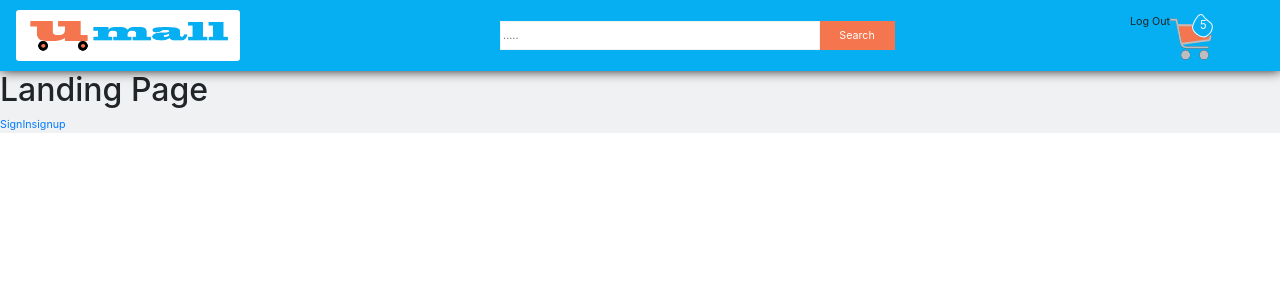
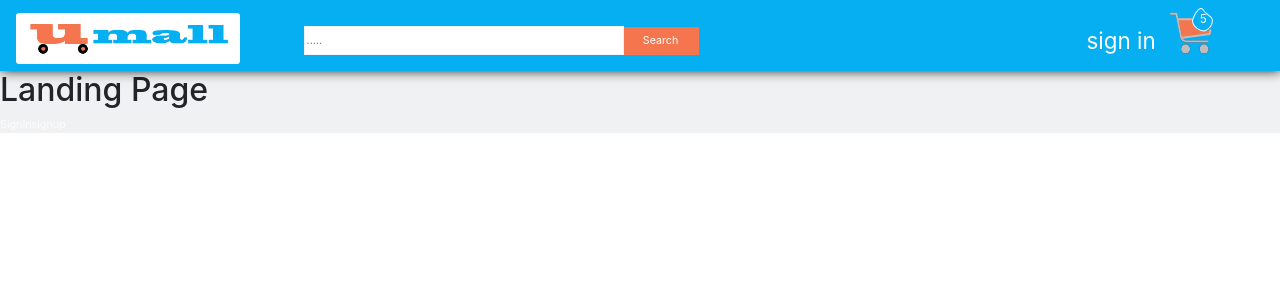
Before and after one commit to locksiDesmond/UMall-AdenolaMall, a React (Create React App) app: page / in a window 1280 px wide. Shown: the top 300 px of the page. Built offline with nearby package versions, Linux system fonts and the light colour scheme; no server answers.

Commit message:
MainNav authentication with feew changes to ******Form and button

```diff
--- a/src/App.css
+++ b/src/App.css
@@ -17,6 +17,11 @@
 
 button {
     border: 1px solid transparent;
+}
+
+.Navbar>.btn--group {
+    display: inline-block;
+    margin-left: 3rem;
 }
 
 .btn--group>button {
@@ -41,13 +46,46 @@ button {
     padding-top: 1rem;
 }
 
-.left--nav>button {
-    content: '';
-    margin: .4rem;
+/* left Nav */
+.left--nav {
+    display: flex;
+    justify-content: space-between;
+    /* padding-top: 1rem; */
 }
+
+.left--nav span {
+    margin-right: .9rem;
+    font-size: 1.4rem;
+    color: #fff;
+    text-transform: lowercase;
+}
+
+.left--nav .a {
+    font-size: 1.4rem;
+    text-transform: lowercase;
+}
+
+.a {
+    background-color: transparent;
+    padding: 0;
+}
+
+
+a,
+.a {
+    color: #fcfcfc
+}
+
+a:hover,
+.a:hover {
+    text-decoration: none;
+    color: #001996;
+}
+
 
 .logo--div {
     position: relative;
+    margin-top: -1rem;
 }
 
 .notification--badge {
@@ -65,6 +103,48 @@ button {
 
 }
 
+/* @media for navbar */
+@media (max-width:760px) {
+    .btn--group {
+        display: none !important
+    }
+}
+
+@media(max-width: 510px) {
+    .left--nav {
+        display: none;
+    }
+
+
+
+
+}
+
+@media (max-width:990px) {
+    .search--input {
+        width: 15rem !important;
+    }
+}
+
+@media (max-width:990px) {
+    .search--input {
+        width: 11rem !important;
+    }
+
+    .navbar--contents {
+        margin-right: 0 !important;
+
+    }
+
+    .btn--group::after {
+        margin: 1rem;
+    }
+
+    .Navbar>.btn--group {
+        margin-left: 0;
+    }
+}
+
 /* Body css */
 .body {
     display: Block;
@@ -78,7 +158,11 @@ button {
 /* colors and buttons */
 .btn--large {
     width: 15rem !important;
-    background-color: #0f1ea1;
+    background-color: #05aff2;
+}
+
+.btn--large:hover {
+    background-color: #048cc2;
 }
 
 
--- a/src/App.js
+++ b/src/App.js
@@ -1,7 +1,7 @@
 import React from "react";
-import "./App.css";
 import UMall from "./UMall";
 import "bootstrap/dist/css/bootstrap.min.css";
+import "./App.css";
 //import "./css/bootstrap.min.css";
 import ContextClass from "./Context/Context";
 
--- a/src/Components/Navbar/LeftNav.js
+++ b/src/Components/Navbar/LeftNav.js
@@ -1,8 +1,8 @@
-import React, { useState } from "react";
+import React, { useState, useEffect } from "react";
 import firebase from "./../../Firebase/Firebase";
-function LeftNav() {
-  const [signedIn] = useState(false);
-  const style = !signedIn ? { display: "none" } : {};
+import { Link } from "react-router-dom";
+function LeftNav(props) {
+  const [signedIn, setSignedIn] = useState(false);
   const Logout = () => {
     firebase
       .auth()
@@ -11,12 +11,32 @@ function LeftNav() {
         console.log("error");
       });
   };
-  return (
-    <div className="left--nav">
-      <p style={style}>Sign in</p>
-      <p onClick={Logout}>Log Out</p>
-    </div>
+  const authenticated = props.authenticated;
+  console.log(authenticated);
+  useEffect(() => {
+    if (authenticated) {
+      setSignedIn(true);
+    } else {
+      setSignedIn(false);
+    }
+  }, [authenticated]);
+  const signedInPost = (
+    <React.Fragment>
+      {" "}
+      <span>
+        <button className="a">Post</button>
+      </span>
+      <span onClick={Logout}>
+        <a href="/">Log Out</a>
+      </span>
+    </React.Fragment>
   );
+  const signin = (
+    <span>
+      <Link to={{ pathname: "/signin" }}>Sign in </Link>
+    </span>
+  );
+  return <div className="left--nav">{signedIn ? signedInPost : signin}</div>;
 }
 
 export default LeftNav;
--- a/src/Components/Navbar/MainNav.js
+++ b/src/Components/Navbar/MainNav.js
@@ -4,7 +4,11 @@ import logo from "./../../images/umall2.gif";
 import NavForm from "./NavForm";
 import LeftNav from "./LeftNav";
 import Cart from "./../../SmallComponent/Cart";
-function MainNav() {
+import { ContextCreator } from "./../../Context/Context";
+class MainNav extends React.Component {
+  static contextType = ContextCreator;
+  render() {
+    const { authenticated } = this.context;
     return (
       <Navbar className="Navbar">
         <a href="/" className="navbar-brand">
@@ -12,7 +16,7 @@ function MainNav() {
         </a>
         <NavForm />
         <div className="navbar--contents">
-        <LeftNav />
+          <LeftNav authenticated={authenticated} />
           <div className="logo--div">
             <a href="/">
               <Cart />
@@ -22,5 +26,6 @@ function MainNav() {
       </Navbar>
     );
   }
+}
 
 export default MainNav;
--- a/src/Components/Navbar/NavForm.js
+++ b/src/Components/Navbar/NavForm.js
@@ -1,12 +1,8 @@
 import React from "react";
 
 function NavForm() {
-
   return (
-    <form
-      className="btn--group"
-      style={{ display: "inline-block", marginLeft: "3rem" }}
-    >
+    <form className="btn--group">
       <input
         style={{
           width: "20rem",
@@ -17,7 +13,7 @@ function NavForm() {
         id="name"
         name="name"
         placeholder="....."
-        className=""
+        className="search--input"
       />
       <button
         className="navform--button"
--- a/src/Components/SignUp/SignUpForm.js
+++ b/src/Components/SignUp/SignUpForm.js
@@ -35,7 +35,7 @@ function SignUpForm() {
     <Form className="signupform" onSubmit={handleSubmit}>
       {redirect ? <Redirect to={{ pathname: "/protected/home" }} /> : null}
       <Form.Group>
-        <Form.Label>Email</Form.Label>
+        <Form.Label className="signin-form-name">Email</Form.Label>
         <Form.Control
           type="email"
           onChange={e => setEmail(e.currentTarget.value)}
@@ -43,7 +43,7 @@ function SignUpForm() {
           className={style}
         />
       </Form.Group>
-      <Form.Group>
+      <Form.Group className="signin-form-name">
         <Form.Label>Password</Form.Label>
         <Form.Control
           type="password"
@@ -52,7 +52,9 @@ function SignUpForm() {
           className={style}
         />
       </Form.Group>
-      <Button type="submit">Submit</Button>
+      <Button className="btn--large" type="submit">
+        Submit
+      </Button>
       {error ? <Alert variant="danger">{error}</Alert> : null}
     </Form>
   );
--- a/src/Components/SignUp/index.js
+++ b/src/Components/SignUp/index.js
@@ -1,4 +1,5 @@
 import React from "react";
+import logo from "./../../images/umall2.gif";
 import SignUpForm from "./SignUpForm";
 
 function SignUp() {
@@ -6,8 +7,10 @@ function SignUp() {
     <section className="signin">
       <section className="signin--section">
         <section className="signup-body">
-          <div></div>
-          <h2>SignUP</h2>
+          <div className="logo--group--with--text">
+            <img alt="Logo" src={logo} />
+            <p>Sell swiftly, buy Swiftly</p>
+          </div>
           <SignUpForm />
         </section>
       </section>
```
Lines whose indentation alone changed are shown as unchanged.
